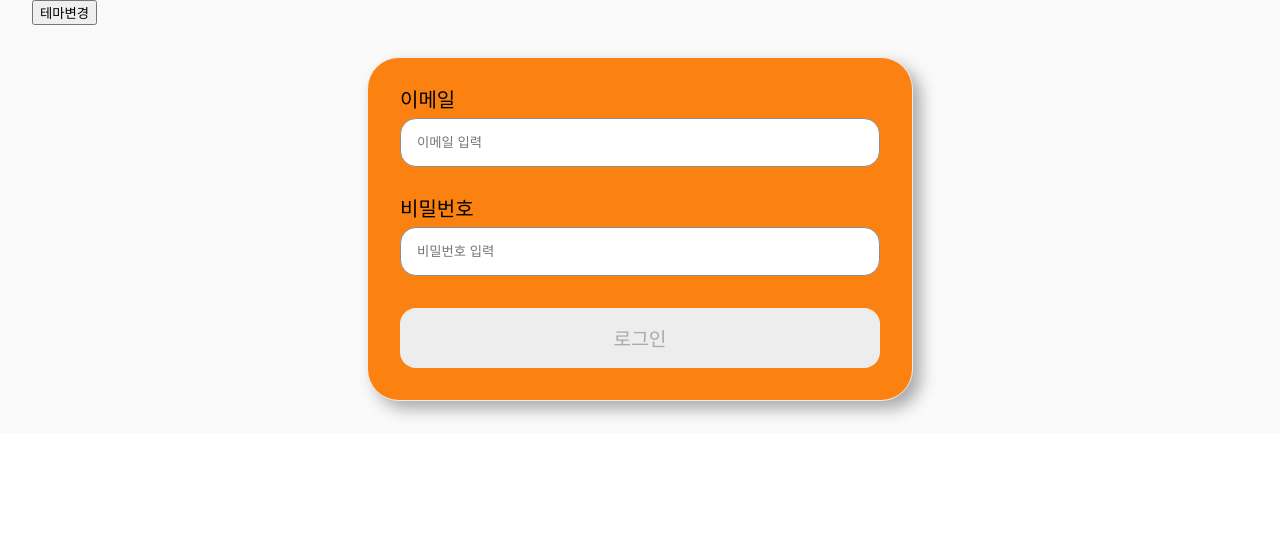
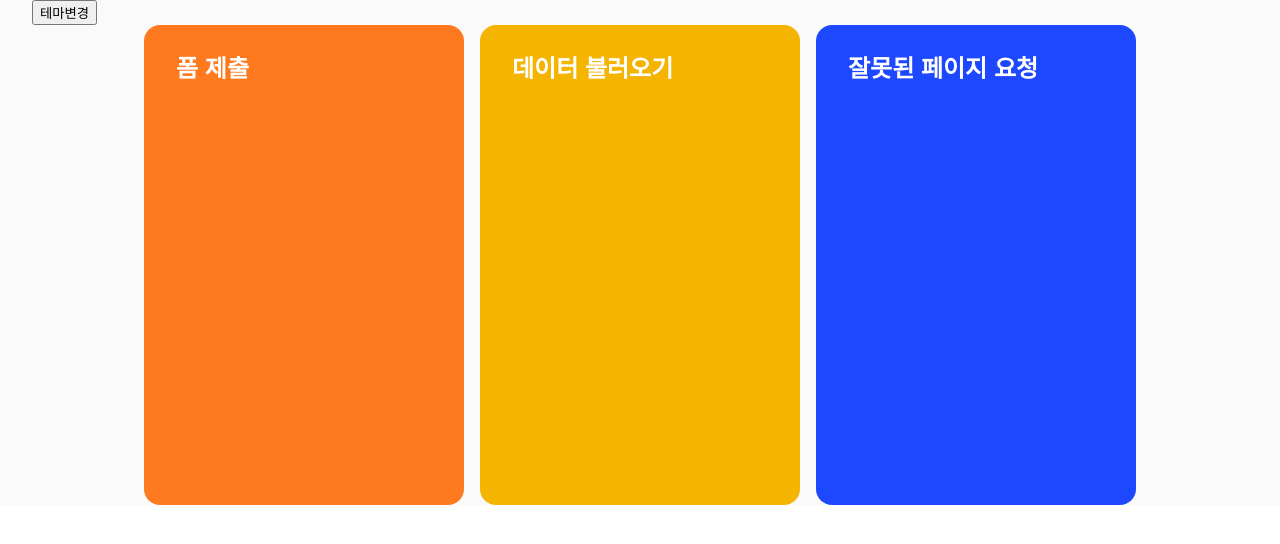
Before and after one commit to KangyeolLee/React-Testing-Library, a React (Create React App) app: page / in a window 1280 px wide. Shown: the top 544 px of the page. Built offline with nearby package versions, Linux system fonts and the light colour scheme.

Commit message:
Home 컴포넌트 디자인 수정 및 적용

```diff
--- a/src/pages/Home/Home.tsx
+++ b/src/pages/Home/Home.tsx
@@ -1,10 +1,11 @@
-import SubmitForm from "@/components/SubmitForm";
 import * as S from "./styles";
 
 const Home = () => {
   return (
     <S.Home>
-      <SubmitForm />
+      <S.HomeCard bgColor="#ff791e">폼 제출</S.HomeCard>
+      <S.HomeCard bgColor="#f4b400">데이터 불러오기</S.HomeCard>
+      <S.HomeCard bgColor="#1e48ff">잘못된 페이지 요청</S.HomeCard>
     </S.Home>
   );
 };
--- a/src/pages/Home/styles.ts
+++ b/src/pages/Home/styles.ts
@@ -1,8 +1,29 @@
 import styled from "styled-components";
+
+type CardProps = {
+  bgColor: string;
+};
 
 export const Home = styled.div`
   display: flex;
+  align-items: center;
+  justify-content: center;
+  gap: 1rem;
+`;
+
+export const HomeCard = styled.section<CardProps>`
+  display: flex;
   flex-direction: column;
-  align-items: center;
+  gap: 2rem;
   padding: 2rem;
+  border-radius: 1rem;
+  background-color: ${({ bgColor }) => bgColor};
+  width: 33%;
+  max-width: 20rem;
+  height: 30rem;
+  box-sizing: border-box;
+  font-family: "Nanum Gothic", sans-serif;
+  font-weight: 700;
+  font-size: 1.5rem;
+  color: #fff;
 `;
```
